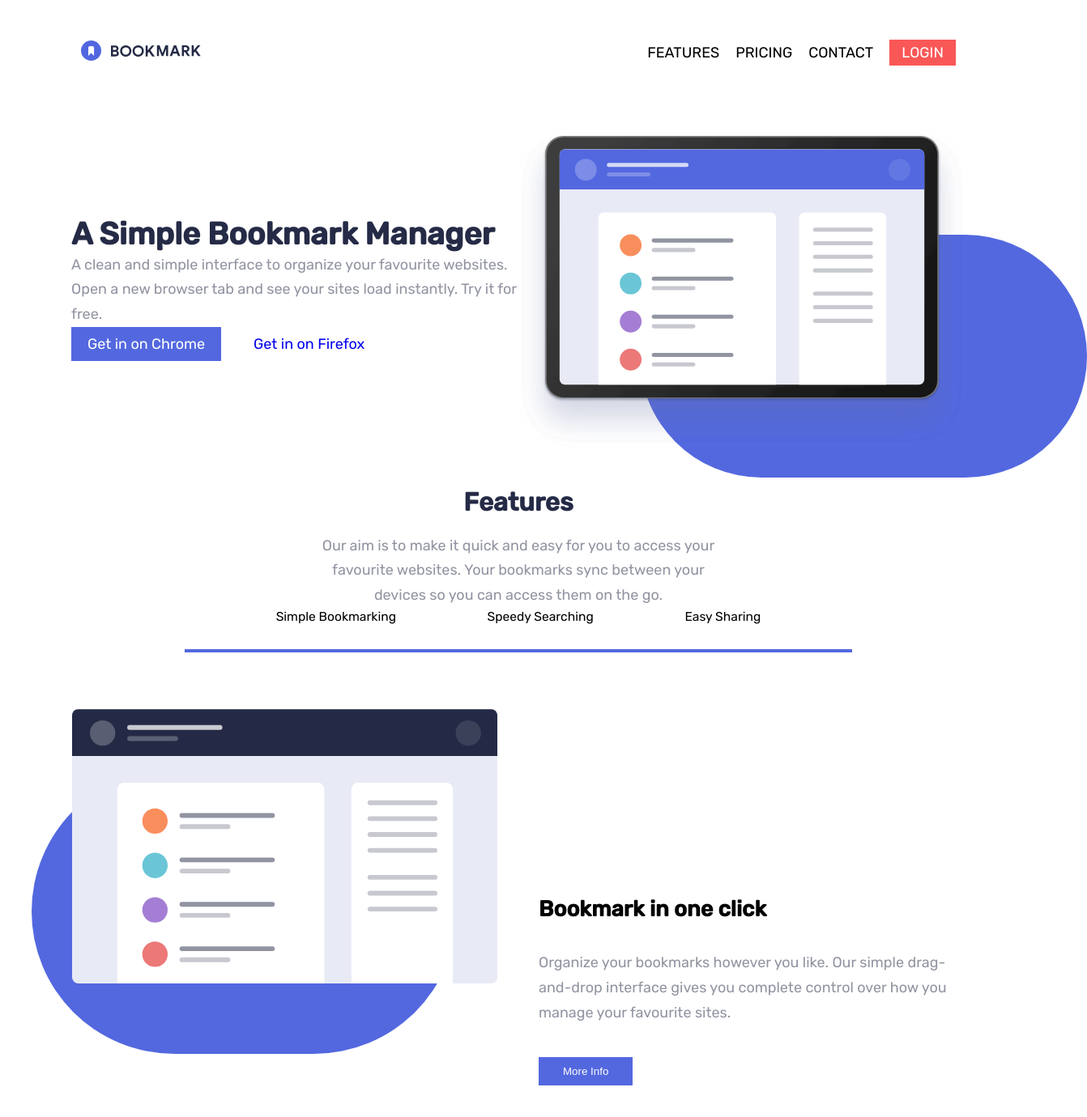
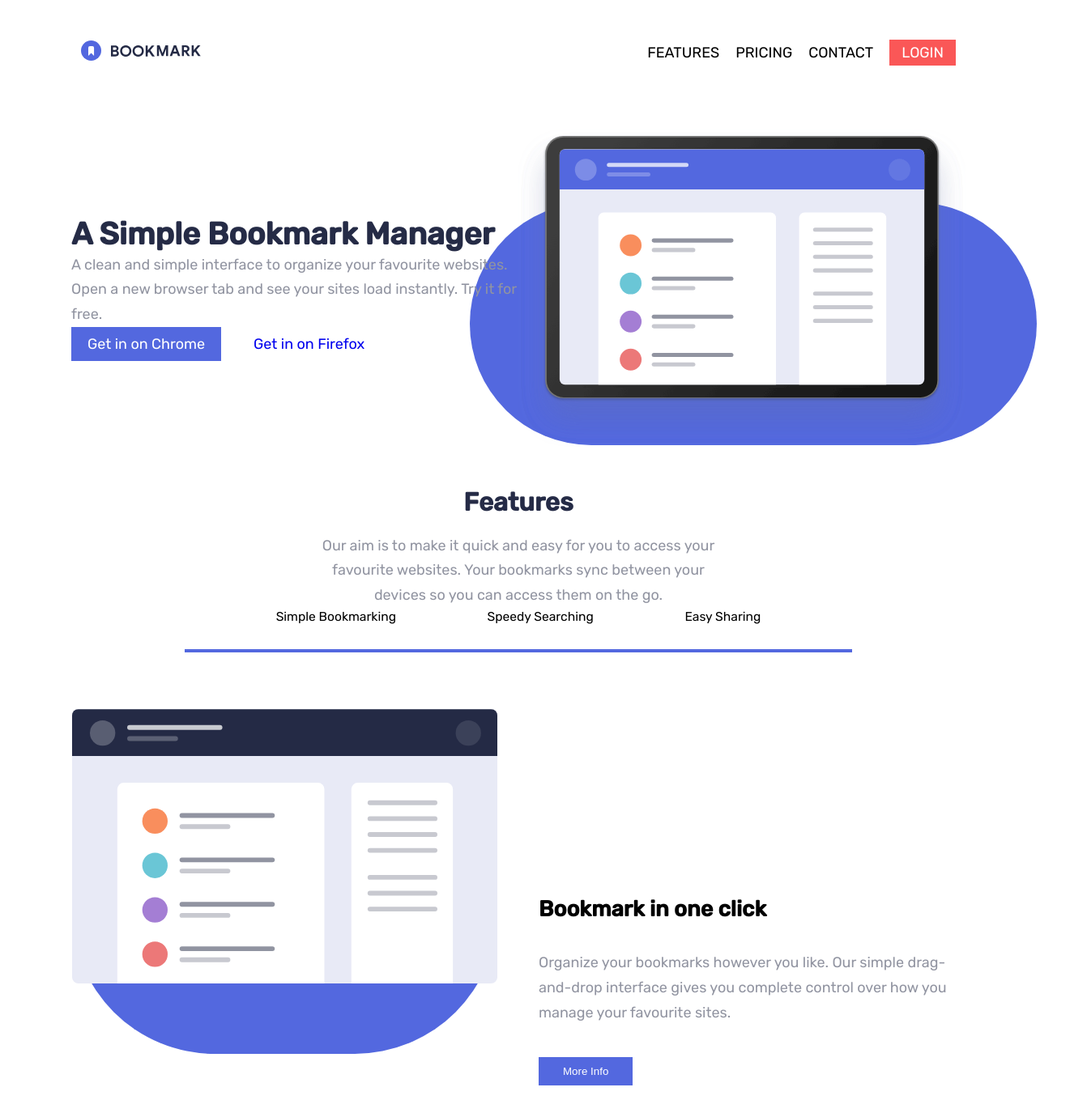
Before and after one commit to data-sets/bookmark-landing-page, a React (Create React App) app: page / in a window 1280 px wide. Shown: the top 1380 px of the page at 81% size, 1342 px wide, since content can reach past the window. Built offline with nearby package versions, Linux system fonts and the light colour scheme.

Commit message:
clean up

```diff
--- a/src/assets/modules/Header.jsx
+++ b/src/assets/modules/Header.jsx
@@ -6,6 +6,9 @@ export default class Navigation extends Component {
     return (
       <>
         <header className="header-section">
+          <div className="header-section__illustration">
+            <div></div>
+          </div>
           <div className="header-section__container">
             <div>
               <h1>A Simple Bookmark Manager</h1>
@@ -21,10 +24,10 @@ export default class Navigation extends Component {
             </div>
             <div className="header-section__illustration">
               <img src={Illustration} alt="Illustration" />
-              <div></div>
             </div>
           </div>
         </header>
+
         <section className="features-section">
           <div className="features-section__container">
             <div>
--- a/src/assets/scss/globals/_main.scss
+++ b/src/assets/scss/globals/_main.scss
@@ -124,13 +124,12 @@ ul {
     div {
       position: absolute;
       z-index: -1;
-      width: 100%;
+      width: 700px;
       height: 300px;
       border-radius: 180px;
-
       background-color: v.$soft-blue;
-      top: 130px;
-      left: 150px;
+      top: 90px;
+      right: 0;
     }
   }
 }
@@ -196,12 +195,14 @@ ul {
         div {
           &:last-child {
             position: relative;
-            left: -50px;
+            left: 0;
             top: -270px;
             background-color: v.$soft-blue;
             width: 100%;
             height: 352px;
             border-radius: 180px;
+            border-top-right-radius: 180px;
+            border-bottom-right-radius: 180px;
             z-index: -1;
           }
         }
```
Also changed, not shown: src/dist/style.css, 1 other file (tests, documents, lock files or other folders).
